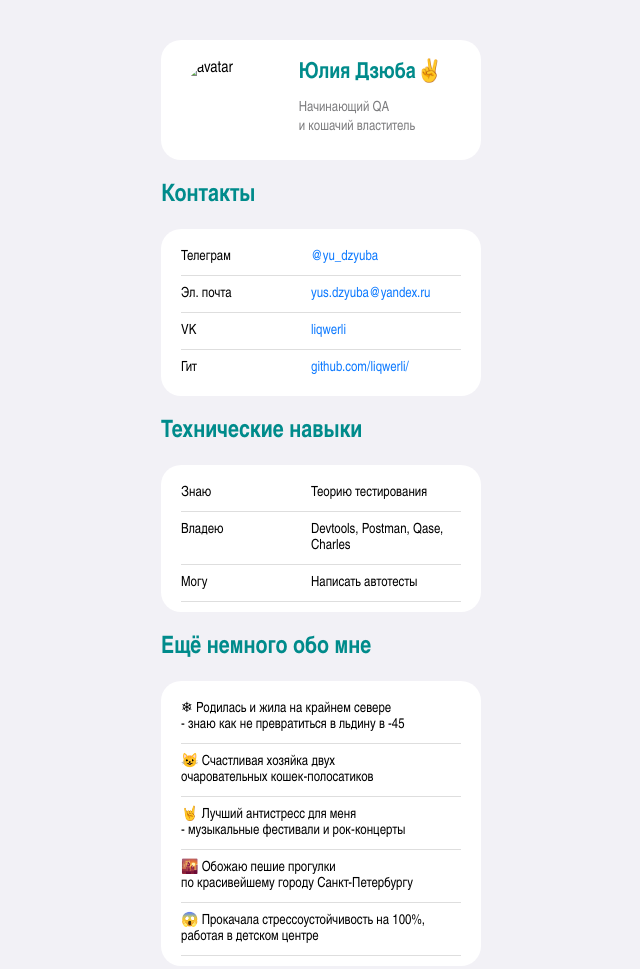
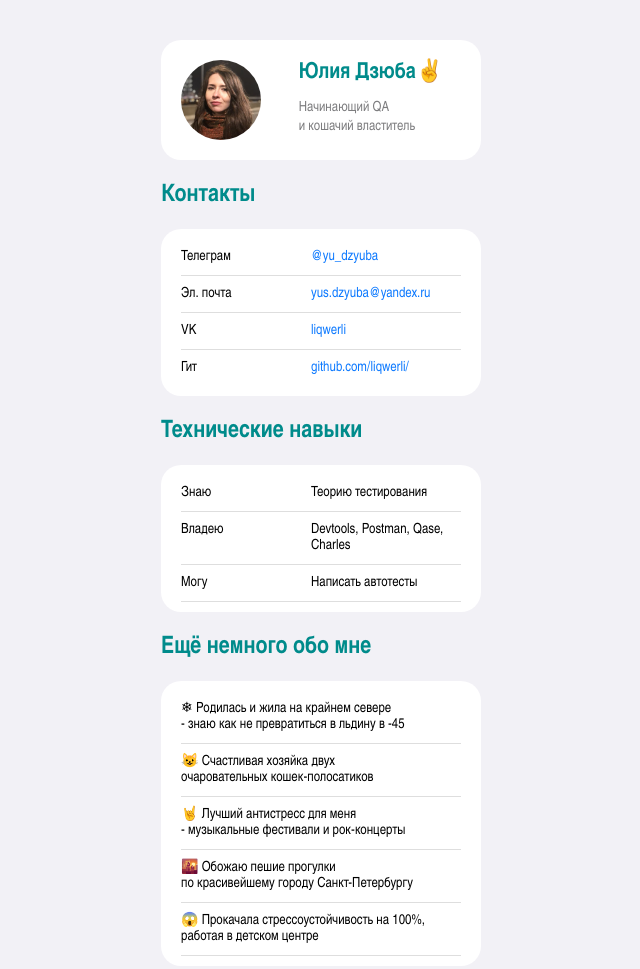
Before and after one commit to liqwerli/liqwerli.github.io, a plain HTML site: page index.html in a window 1280 px wide. Shown: the top 969 px of the page, without its empty margins (319-959 px from the left). Drawn offline with Linux system fonts and the light colour scheme.

Commit message:
Update index.html

```diff
--- a/index.html
+++ b/index.html
@@ -8,13 +8,13 @@
     <link href="./ios.css" rel="stylesheet" />
     <title>Юлия Дзюба</title>
 
-<link rel="icon" href=".favicon.ico" type="image/x-icon">
-<link rel="shortcut icon" href=".favicon.ico" type="image/x-icon">
+<link rel="icon" href="./favicon.ico" type="image/x-icon">
+<link rel="shortcut icon" href="./favicon.ico" type="image/x-icon">
 
   </head>
   <body>
     <header class="header">
-      <img src=".me1.jpg" alt="avatar" class="header__avatar" />
+      <img src="./me1.jpg" alt="avatar" class="header__avatar" />
       <h1 class="header__title">Юлия Дзюба<span>&#x270C</span></h1>
       <h3 class="header__subtitle">Начинающий QA
       <br>и кошачий властитель</h3>
```
